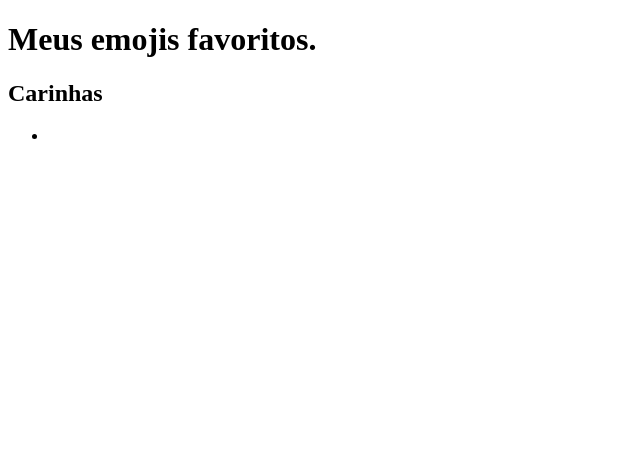
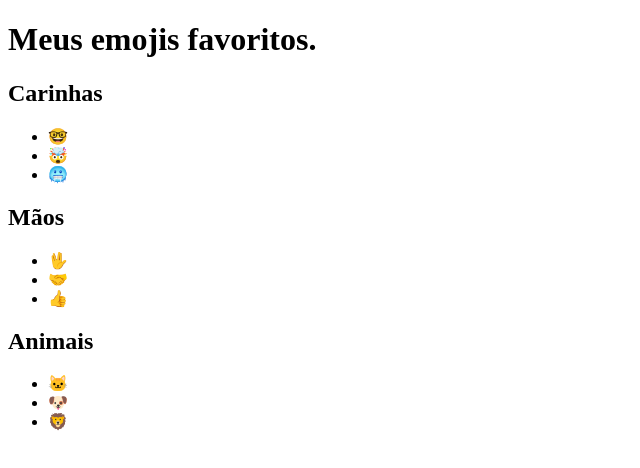
Before and after one commit to GPrestess/HTML-CSS, a plain HTML site: page DESAFIOS/DESAFIO 04/index.html in a window 1280 px wide. Shown: the whole page, without its empty margins (0-640 px from the left). Drawn offline with Linux system fonts and the light colour scheme.

Commit message:
atualizei desafio 004

```diff
--- a/DESAFIOS/DESAFIO 04/index.html
+++ b/DESAFIOS/DESAFIO 04/index.html
@@ -9,7 +9,21 @@
     <h1>Meus emojis favoritos.</h1>
     <h2>Carinhas</h2>
     <ul>
-        <li></li>
+        <li>&#x1F913;</li>
+        <li>&#x1F92F;</li>
+        <li>&#x1F976;</li>
+    </ul>
+    <h2>Mãos</h2>
+    <ul>
+        <li>&#x1F596;</li>
+        <li>&#x1F91D;</li>
+        <li>&#x1F44D;</li>
+    </ul>
+    <h2>Animais</h2>
+    <ul>
+        <li>&#x1F431;</li>
+        <li>&#x1F436;</li>
+        <li>&#x1F981;</li>
     </ul>
 
 </body>
```
